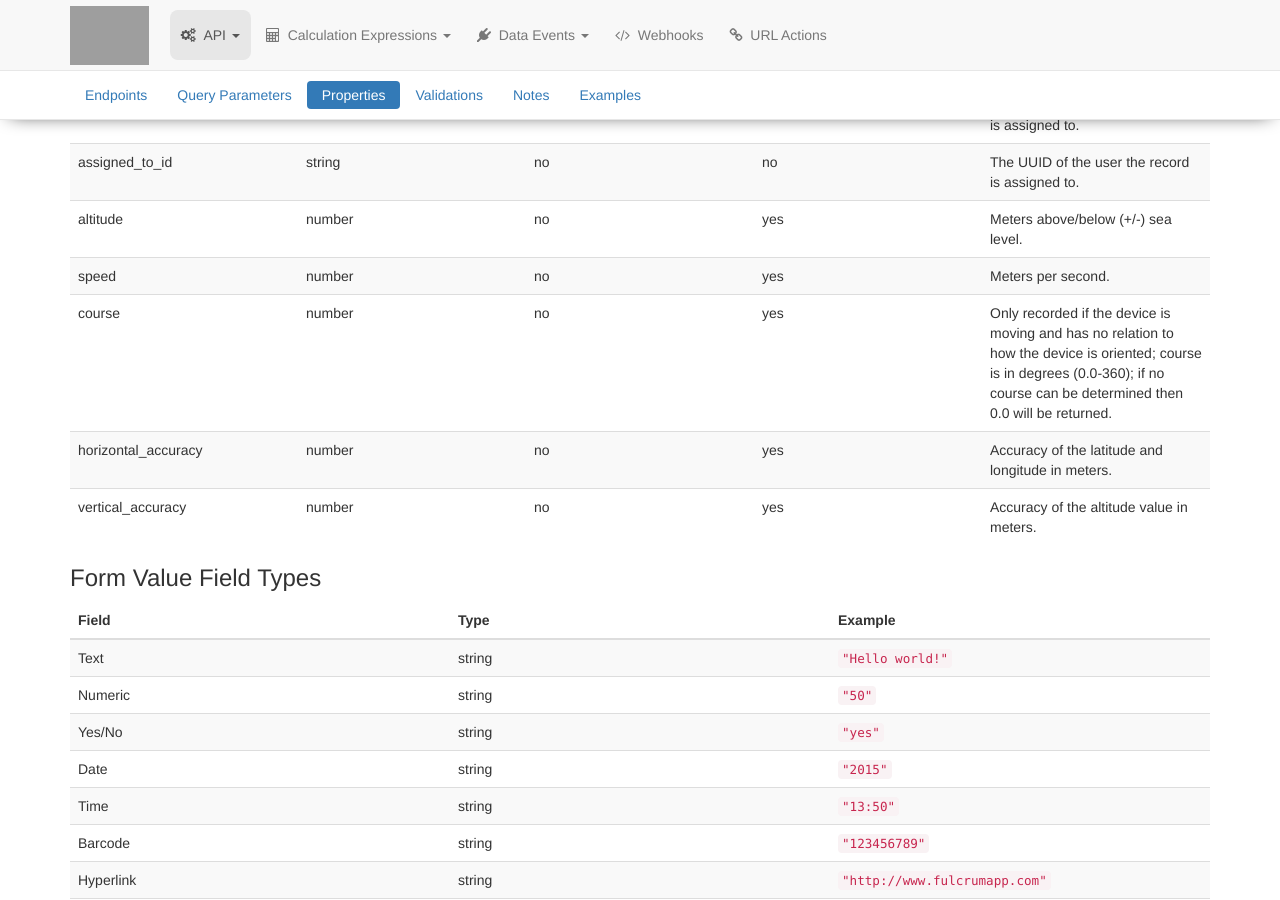
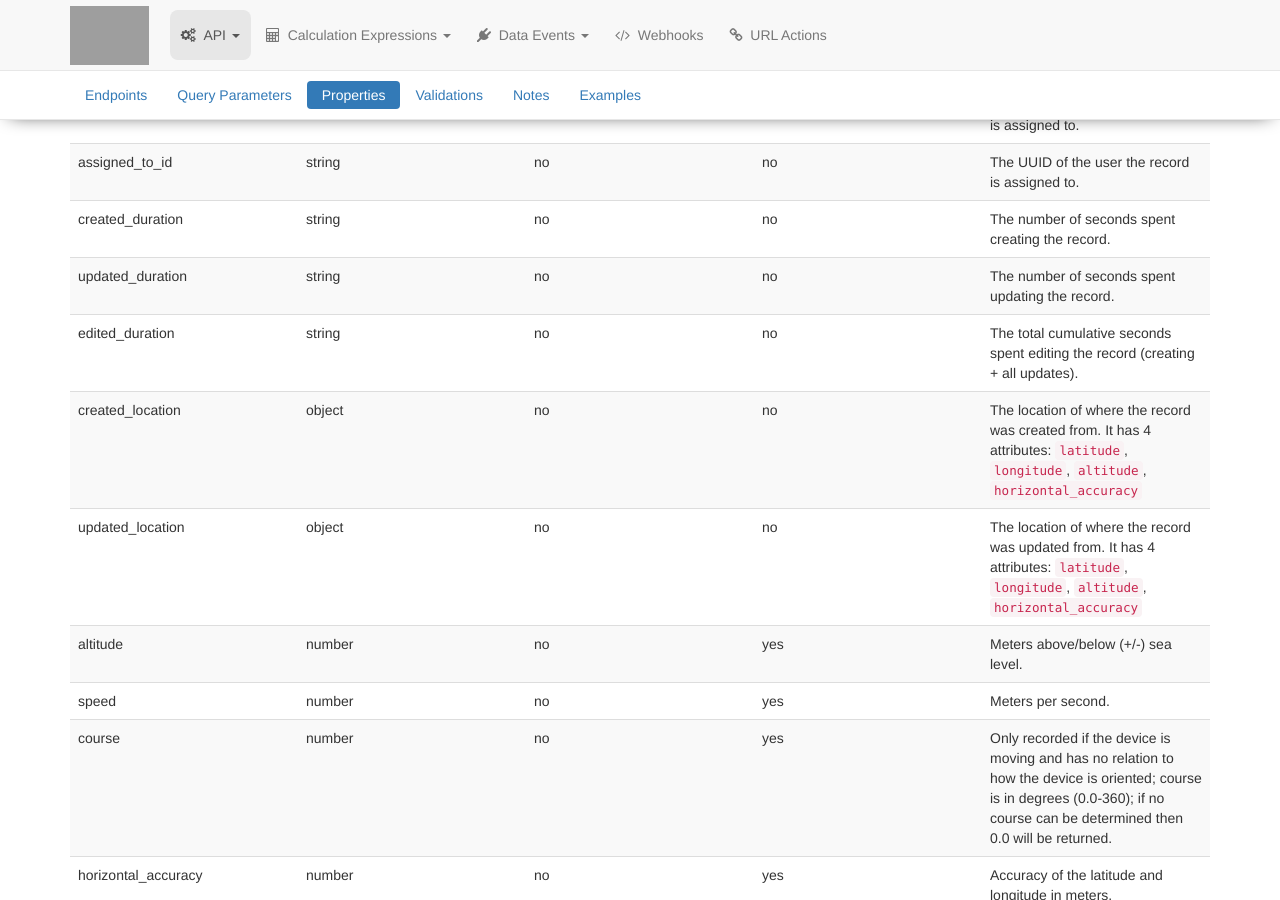
Before and after one commit to rylincoln/developer.fulcrumapp.com, a Jekyll site: the page built from _endpoints/records.md, in a window 1280 px wide and 900 px high, scrolled down 2756 px. Built offline with Jekyll 4.4.1, drawn with Linux system fonts in a browser that asks for light colours; nearby versions of some CDN libraries; grey boxes are pictures that could not be loaded.

Commit message:
Add new properties to forms and records endpoints

```diff
--- a/_endpoints/records.md
+++ b/_endpoints/records.md
@@ -87,6 +87,11 @@ Records will still be ordered according to the `updated_at` column, even when fi
 | project_id | string | no | no | The UUID of the [project](http://www.fulcrumapp.com/help/projects/) tagged to the record. |
 | assigned_to | string | no | no | The name of the user the record is assigned to. |
 | assigned_to_id | string | no | no | The UUID of the user the record is assigned to. |
+| created_duration | string | no | no | The number of seconds spent creating the record. |
+| updated_duration | string | no | no | The number of seconds spent updating the record. |
+| edited_duration | string | no | no | The total cumulative seconds spent editing the record (creating + all updates). |
+| created_location | object | no | no | The location of where the record was created from. It has 4 attributes: `latitude`, `longitude`, `altitude`, `horizontal_accuracy` |
+| updated_location | object | no | no | The location of where the record was updated from. It has 4 attributes: `latitude`, `longitude`, `altitude`, `horizontal_accuracy` |
 | altitude | number | no | yes | Meters above/below (+/-) sea level. |
 | speed | number | no | yes | Meters per second. |
 | course | number | no | yes | Only recorded if the device is moving and has no relation to how the device is oriented; course is in degrees (0.0-360); if no course can be determined then 0.0 will be returned. |
```
Also changed, not shown: _endpoints/forms.md (+2 -0 lines).
